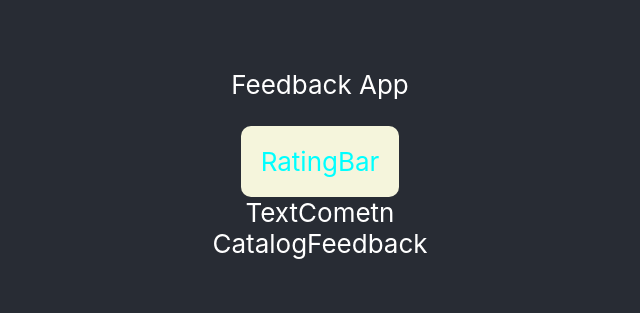
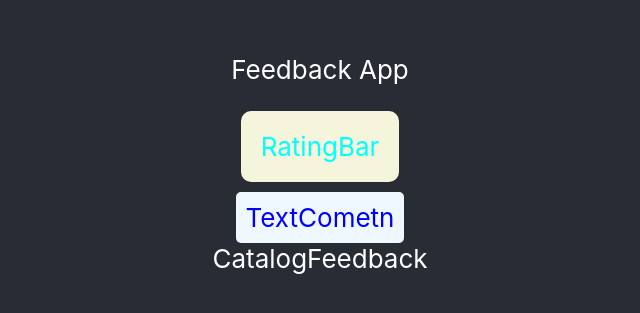
Before and after one commit to nikindtmas1/Feedback-Rating, a React (Create React App) app in the folder client/: page / in a window 1280 px wide. Shown: the part 249-562 px from the top of the page, without its empty margins (320-960 px from the left). Built offline with nearby package versions, Linux system fonts and the light colour scheme.

Commit message:
Added css

```diff
--- a/client/src/App.css
+++ b/client/src/App.css
@@ -45,3 +45,14 @@
   padding: 20px;
   color: aqua;
 }
+
+.text-container{
+  border-radius: 5px;
+  background-color: aliceblue;
+  margin-top: 10px;
+}
+
+.text-content{
+  padding: 10px;
+  color: blue;
+}
```
